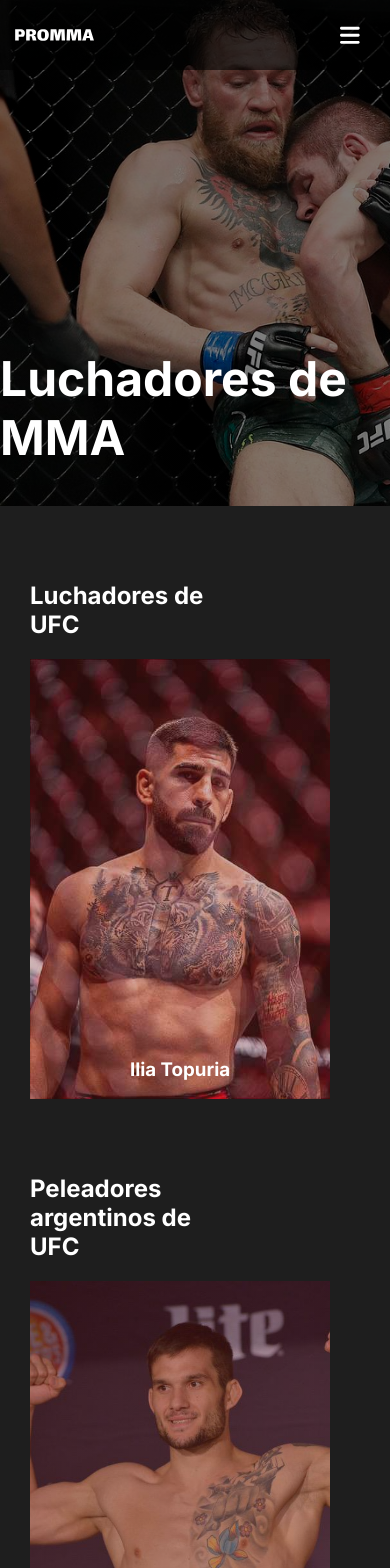
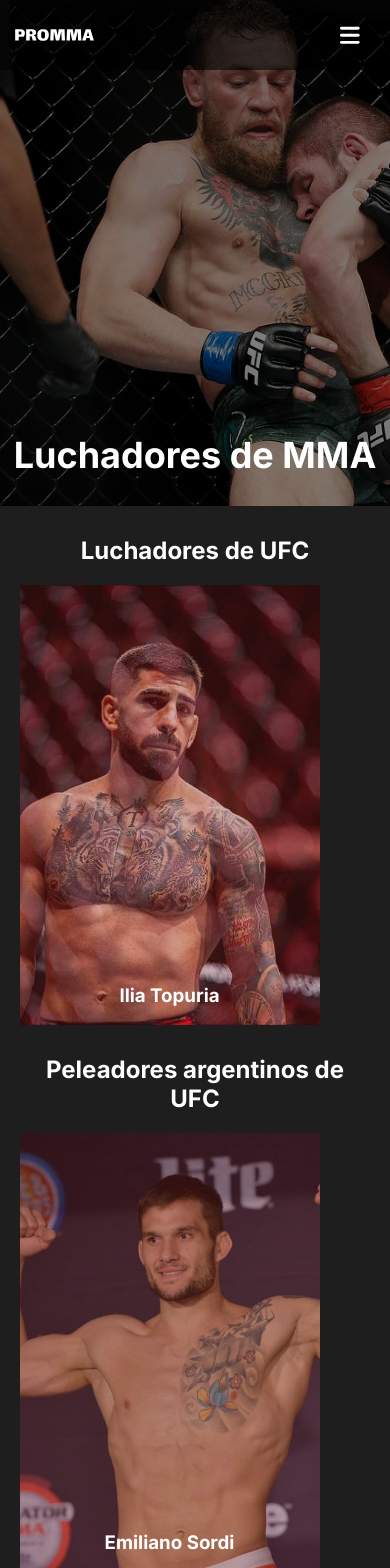
Before and after one commit to Ulise22/promma, a Next.js app: page /peleadores in a window 390 px wide. Shown: the top 1568 px of the page. Built offline with nearby package versions, Linux system fonts and the light colour scheme.

Commit message:
adapted some things to make the web responsive

```diff
--- a/src/app/(info)/contacto/Contacto.module.css
+++ b/src/app/(info)/contacto/Contacto.module.css
@@ -1,6 +1,6 @@
 .contacto {
     display: flex;
-    height: 100vh;
+    height: 1000px;
     align-items: center;
     justify-content: center;
 }
--- a/src/app/components/Navbar.tsx
+++ b/src/app/components/Navbar.tsx
@@ -20,15 +20,15 @@
             </div>
             <section className={isOpen ? `${styles.navbar__container} ${styles.active}` : `${styles.navbar__container}`}>
                 <div>
-                    <Link className={styles.navbar__link} href='/'>Inicio</Link>
-                    <Link className={styles.navbar__link} href='/peleadores'>Peleadores</Link>
+                    <Link onClick={() => setIsOpen(false)} className={styles.navbar__link} href='/'>Inicio</Link>
+                    <Link onClick={() => setIsOpen(false)} className={styles.navbar__link} href='/peleadores'>Peleadores</Link>
                 </div>
                 <Link href='/'>
                     <Image className={styles.navbar__logo} src={logo} alt='promma mma' />
                 </Link>
                 <div>
-                    <Link className={styles.navbar__link} href='/estilos'>Estilos</Link>
-                    <Link className={styles.navbar__link} href='/contacto'>Contacto</Link>
+                    <Link onClick={() => setIsOpen(false)} className={styles.navbar__link} href='/estilos'>Estilos</Link>
+                    <Link onClick={() => setIsOpen(false)} className={styles.navbar__link} href='/contacto'>Contacto</Link>
                 </div>
             </section>
         </nav>
--- a/src/app/page.module.css
+++ b/src/app/page.module.css
@@ -18,6 +18,7 @@
   margin-bottom: 70px;
   font-size: 48px;
   font-weight: 900;
+  text-align: center;
 }
 
 .articles__container {
@@ -57,13 +58,19 @@
   }
 }
 
-@media screen and (max-width: 659px) {
+@media screen and (max-width: 660px) {
   .navbar {
     margin-top: 0;
   }
 
   .articles__container {
     width: 90%;
+  }
+
+  .hero__title {
+    font-size: 36px;
+    font-weight: 700;
+    padding: 0 10px;
   }
 
   .article__title {
--- a/src/app/peleadores/(peleadores)/emiliano-sordi/Emiliano.module.css
+++ b/src/app/peleadores/(peleadores)/emiliano-sordi/Emiliano.module.css
@@ -44,7 +44,7 @@
     }
 
     .emiliano__video {
-        width: 260px;
+        width: 100%;
         height: fit-content;
     }
 
--- a/src/app/peleadores/(peleadores)/illia-topuria/Illia.module.css
+++ b/src/app/peleadores/(peleadores)/illia-topuria/Illia.module.css
@@ -137,7 +137,7 @@
     /* Articles */
 
     .ilia__video {
-        width: 260px;
+        width: 100%;
         height: fit-content;
     }
 
--- a/src/app/peleadores/peleadores.module.css
+++ b/src/app/peleadores/peleadores.module.css
@@ -45,3 +45,22 @@
     background-image: linear-gradient(180deg, #75212157 0%, #75212157 100%), url('../../assets/peleadores__images/Emiliano_Sordi.jpg');
     background-position: center;
 }
+
+@media screen and (max-width: 660px) {
+    .peleadores__container {
+        width: 90%;
+        margin: 30px auto;
+        text-align: center;
+    }
+
+    .peleadores__hero__title {
+        font-size: 36px;
+        text-align: center;
+    }
+
+    .peleadores__card {
+        width: 95%;
+        max-width: 300px;
+        background-position: center;
+    }
+}
```
